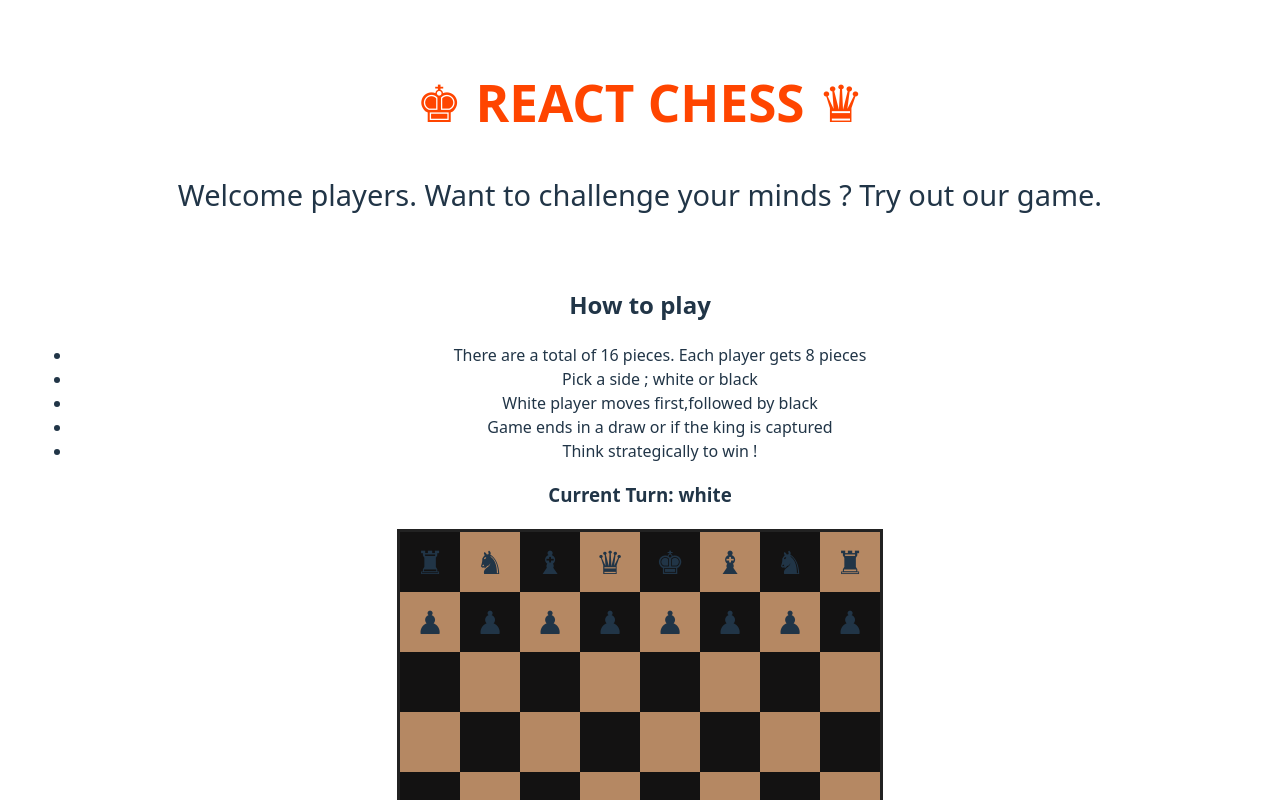
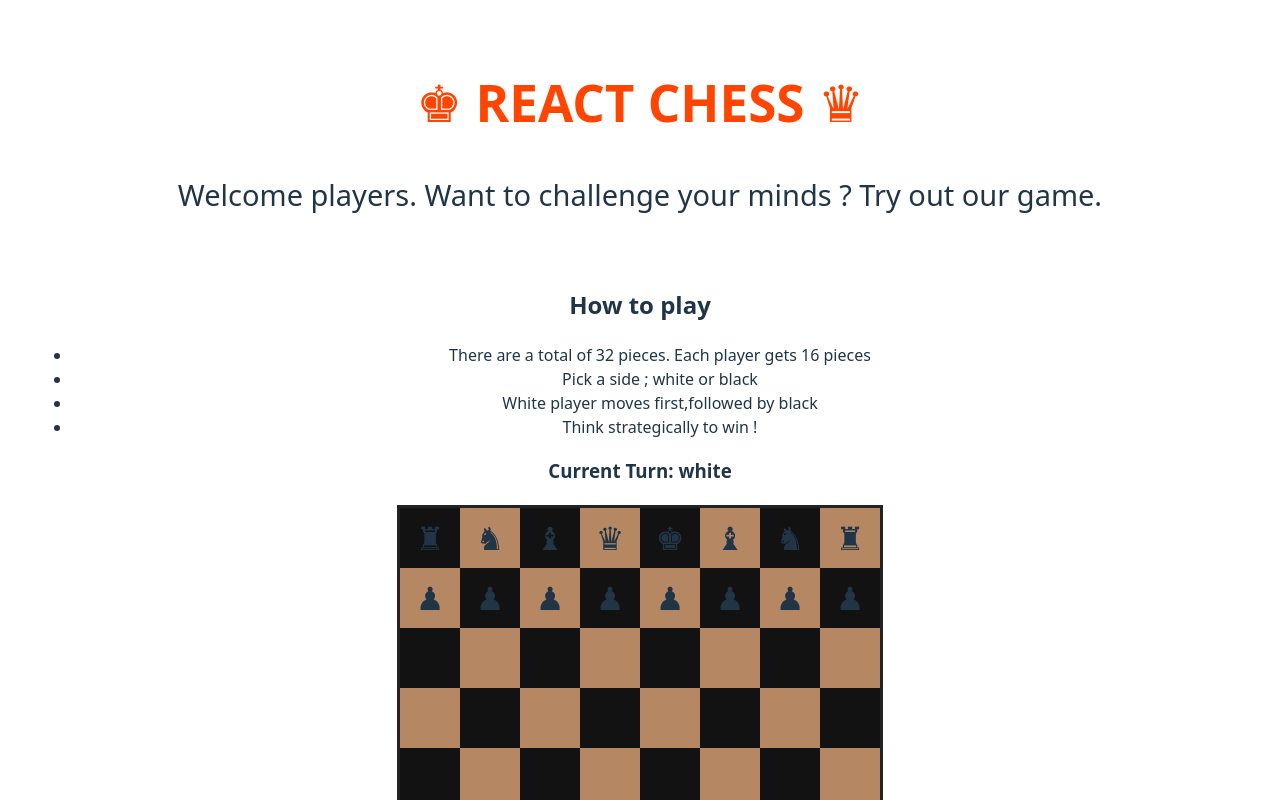
Before and after one commit to Daniel-commits392/React-chess-game, a React (Vite) app: page / in a window 1280 px wide. Both pictures are taken after a click on the button "Click Me". Shown: the top 800 px of the page. Built offline with nearby package versions, Linux system fonts and the light colour scheme.

Commit message:
change text in GameInstruction.jsx

```diff
--- a/src/Components/GameBoard.jsx
+++ b/src/Components/GameBoard.jsx
@@ -46,7 +46,7 @@ function GameBoard() {
             const isSelected = selected?.row === row && selected?.col === col;
             return (
               <GameSquare
-              key={`${row}-${col}`}
+              key={`${row}${col}`}
                piece={piece}
                 isLight={isLight}
               isSelected={isSelected}
--- a/src/Components/GameInstructions.jsx
+++ b/src/Components/GameInstructions.jsx
@@ -3,10 +3,9 @@ function Instructions () {
         <div>
             <h2>How to play</h2>
             <ul>
-                <li>There are a total of 16 pieces. Each player gets 8 pieces</li>
+                <li>There are a total of 32 pieces. Each player gets 16 pieces</li>
                 <li>Pick a side ; white or black</li>
                 <li>White player moves first,followed by black </li>
-                <li>Game  ends in a draw or if the king is captured</li>
                 <li>Think strategically to win !</li>
             </ul>
         </div>
--- a/src/Components/GameSquare.jsx
+++ b/src/Components/GameSquare.jsx
@@ -1,4 +1,3 @@
-// myLogic/GameSquare.jsx
 import React from "react";
 import "../index.css";
 
--- a/src/Components/StartMenu.jsx
+++ b/src/Components/StartMenu.jsx
@@ -9,7 +9,7 @@ function StartMenu ({ onStart }) {
                 marginTop: "20px"
             }
         }>
-            <h2>Ready to start ?</h2>
+            <h2>Ready to start  ?</h2>
             <p>Click to start</p>
             <button onClick={onStart}>Click Me</button>
         </div>
```
